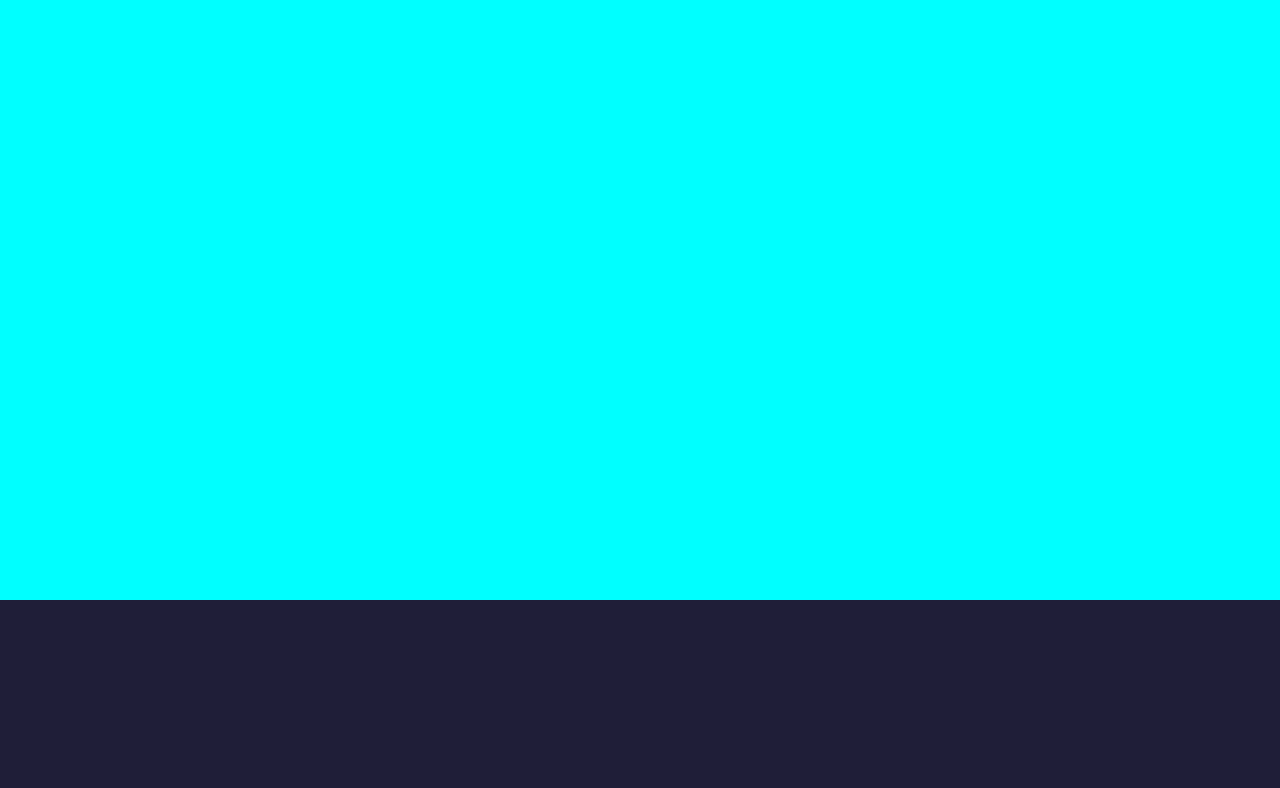
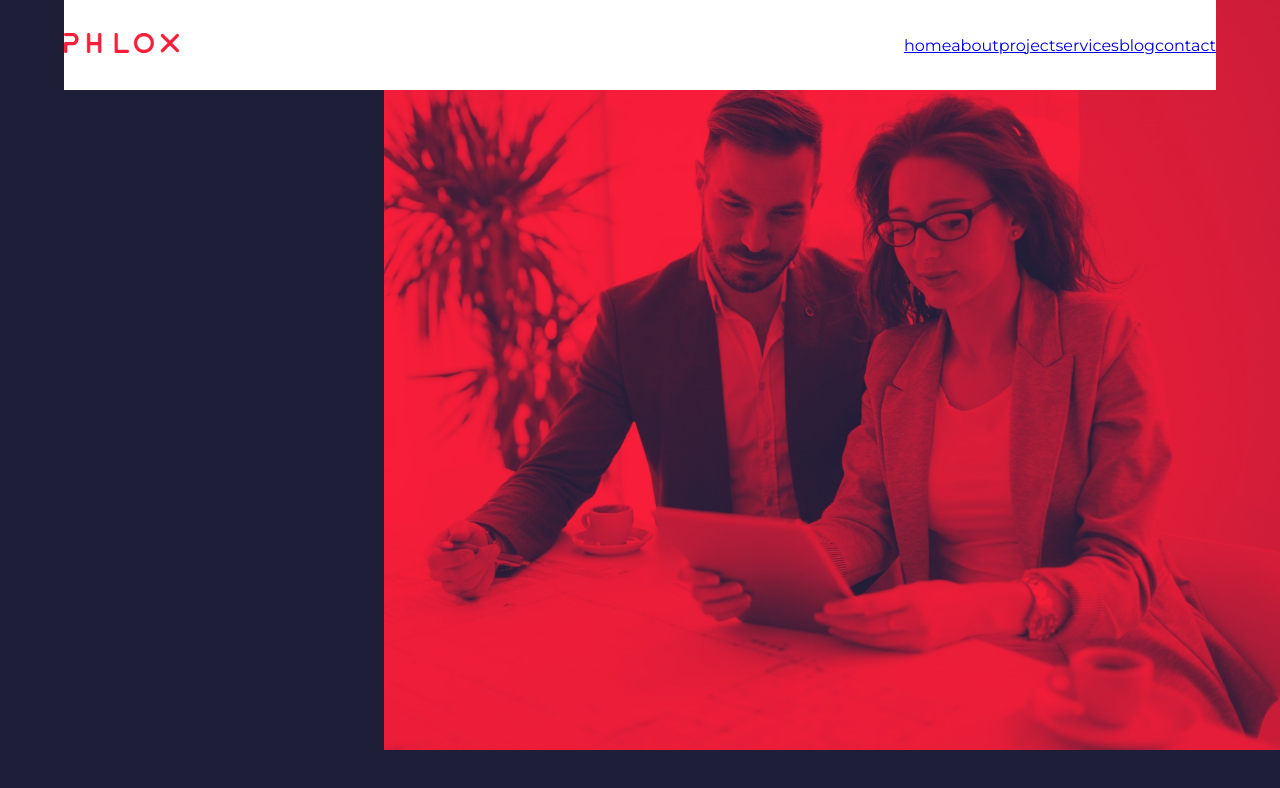
Before and after one commit to alessandro-fini/proj-html-vuejs, a plain HTML site: page index.html in a window 1280 px wide. Drawn offline with nearby package versions, Linux system fonts and the light colour scheme; a web font is replaced by a local one.

Commit message:
bg header + nav

```diff
--- a/css/style.css
+++ b/css/style.css
@@ -12,10 +12,6 @@ h3,
 h4{
   font-family: 'Bai Jamjuree', sans-serif;
 }
-
-.container{
-  width: 90%;
-}
 /* / generali */
 
 body{
@@ -24,6 +20,46 @@ body{
 
 header{
   width: 100%;
-  height: 600px;
-  background-color: aqua;
+  height: 750px;
 }
+
+header .head-left-bg{
+  width: 30%;
+  height: 100%;
+  float: left;
+}
+
+header .head-right-bg{
+  width: 70%;
+  height: 100%;
+  float: left;
+  background-image: url('../img/portrait-of-young-architect-woman-on-meeting-KFZCE3A.jpg');
+  background-size: cover;
+  background-repeat: no-repeat;
+  background-position: top;
+}
+
+.container{
+  width: 90%;
+  height: 100%;
+  position: relative;
+  margin: auto;
+}
+
+.container nav{
+  width: 100%;
+  height: 90px;
+  position: absolute;
+  display: flex;
+  justify-content: space-between;
+  align-items: center;
+  background-color: #fff;
+}
+
+nav .logo{
+  width: 10%;
+}
+
+nav .logo img{
+  width: 100%;
+}
--- a/index.html
+++ b/index.html
@@ -5,6 +5,7 @@
   <meta http-equiv="X-UA-Compatible" content="IE=edge">
   <meta name="viewport" content="width=device-width, initial-scale=1.0">
   <title>Phlox - consulting landing</title>
+  <script src="https://cdn.jsdelivr.net/npm/vue@2"></script>
   <link rel="preconnect" href="https://fonts.gstatic.com">
   <link href="https://fonts.googleapis.com/css2?family=Bai+Jamjuree:wght@400;700&family=Montserrat:wght@400;700&display=swap" rel="stylesheet">
   <link rel="stylesheet" href="css/style.css">
@@ -18,7 +19,16 @@
       <div class="head-right-bg"></div>
       <!-- / background -->
       <!-- nav e titolo -->
-      <div class="container"></div>
+      <div class="container">
+        <nav>
+          <div class="logo">
+            <img src="img/logotype.png" alt="logo">
+          </div>
+          <div class="nav-right">
+            <a href="#" v-for="link in headLinks">{{link}}</a>
+          </div>
+        </nav>
+      </div>
       <!-- /nav e titolo -->
     </header>
     <!-- / header -->
@@ -49,5 +59,6 @@
     <!-- / footer -->
   </div>
 
+  <script src="js/script.js"></script>
 </body>
 </html>
--- a/js/script.js
+++ b/js/script.js
@@ -0,0 +1,13 @@
+let app = new Vue ({
+  el: '#app',
+  data: {
+    headLinks: [
+      'home',
+      'about',
+      'project',
+      'services',
+      'blog',
+      'contact'
+    ]
+  }
+});
```
Also changed, not shown: img/logotype.png (added), img/portrait-of-young-architect-woman-on-meeting-KFZCE3A.jpg (added).
